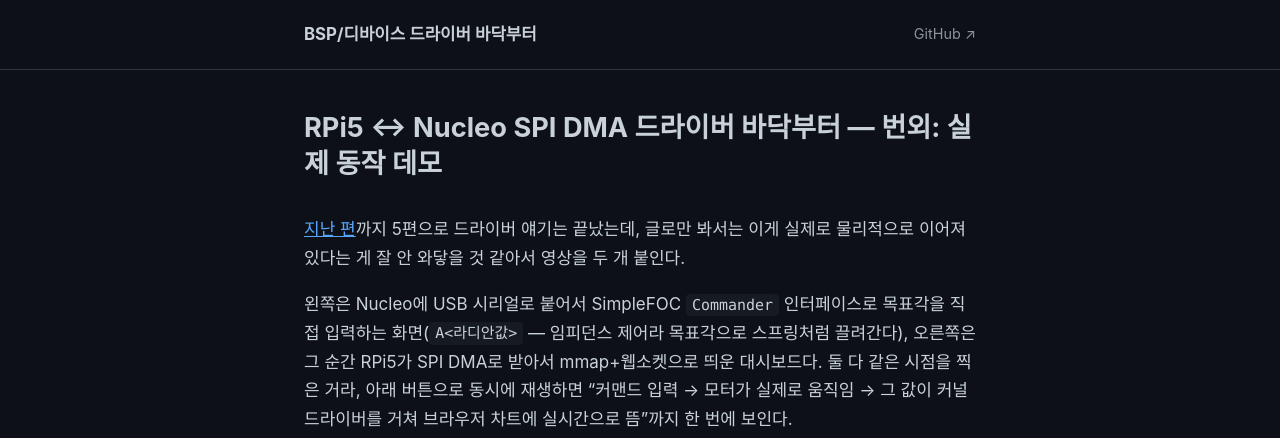
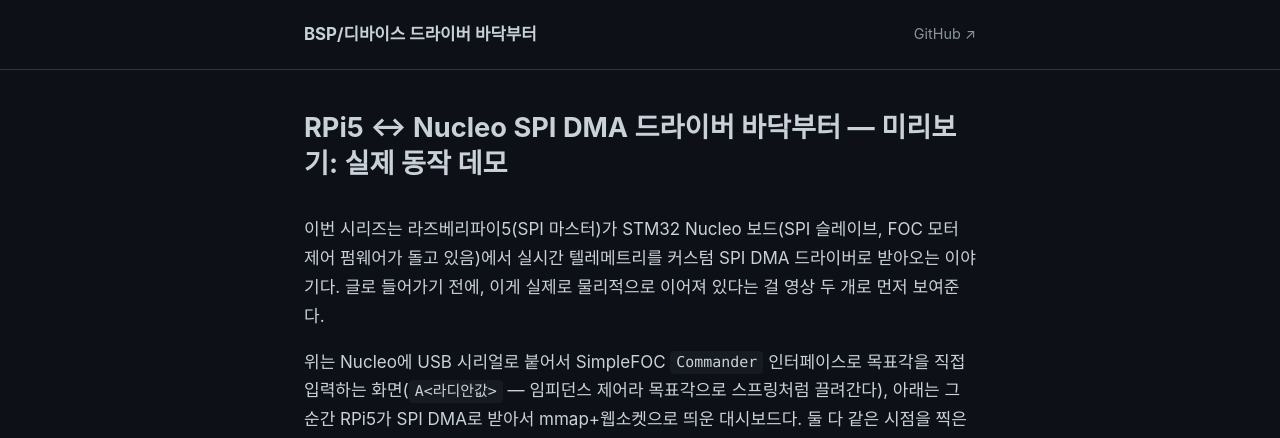
Before and after one commit to grapesgun67/grapesgun67.github.io, a Jekyll site: the page built from _posts/2026-07-17-lv2-demo.markdown, in a window 1280 px wide. Shown: the top 438 px of the page. Built offline with Jekyll 4.4.1, drawn with Linux system fonts in a browser that asks for light colours; some of the changed text lies outside the part shown.

Commit message:
Add Lv2 series opener with synced demo videos, stacked full-width - assets/videos/: motor-demo.mp4 (26M, 소리 있음), dashboard-demo.mp4 - (4.9M, 무음) — 원본 두 개(길이 다름, 합 72M)를 ffmpeg로 55.36초에  맞춰 자르고 인코딩 후 삭제 - assets/css/style.css: 데모 영상 위아래로 전체 폭 배치(기존 좌우 배치는 너무 작아 보여서 변경) + "같이 재생" 버튼 스타일 - _posts/2026-07-17-lv2-demo.markdown 신설(series: 2) — Lv2 시리즈의 기술적 설명(부트체인~eBPF) 전에 보여주는 예고편 형태로 배치(날짜를 다른 5편보다 앞당겨 챕터 2의 첫 글이 되게 함). 두 영상을 JS로 동시 재생/동시 반복 — 언뮤트 자동재생은 브라우저 정책상 불가능해서 버튼 클릭(사용자 제스처)으로 시작. 마지막에 부트체인 편으로 "다음 편" 연결

```diff
--- a/_posts/2026-07-23-lv2-demo.markdown
+++ b/_posts/2026-07-17-lv2-demo.markdown
@@ -1,18 +1,18 @@
 ---
 layout: post
-title: "RPi5 ↔ Nucleo SPI DMA 드라이버 바닥부터 — 번외: 실제 동작 데모"
-date: 2026-07-23 09:00:00 +0900
+title: "RPi5 ↔ Nucleo SPI DMA 드라이버 바닥부터 — 미리보기: 실제 동작 데모"
+date: 2026-07-17 09:00:00 +0900
 categories: driver linux-kernel demo
 series: 2
 description: "Nucleo 시리얼 커맨더로 모터를 직접 움직이는 영상과, 그 데이터가 SPI DMA를 타고 RPi5 웹 대시보드에 실시간으로 뜨는 영상 — 같이 재생해서 전체 파이프라인이 실제로 이어져 있다는 걸 보여준다."
 ---
 
-[지난 편]({% post_url 2026-07-22-lv2-ebpf-latency %})까지 5편으로 드라이버 얘기는 끝났는데,
-글로만 봐서는 이게 실제로 물리적으로 이어져 있다는 게 잘 안 와닿을 것 같아서 영상을 두 개
-붙인다.
+이번 시리즈는 라즈베리파이5(SPI 마스터)가 STM32 Nucleo 보드(SPI 슬레이브, FOC 모터 제어
+펌웨어가 돌고 있음)에서 실시간 텔레메트리를 커스텀 SPI DMA 드라이버로 받아오는 이야기다.
+글로 들어가기 전에, 이게 실제로 물리적으로 이어져 있다는 걸 영상 두 개로 먼저 보여준다.
 
-왼쪽은 Nucleo에 USB 시리얼로 붙어서 SimpleFOC `Commander` 인터페이스로 목표각을 직접
-입력하는 화면(`A<라디안값>` — 임피던스 제어라 목표각으로 스프링처럼 끌려간다), 오른쪽은
+위는 Nucleo에 USB 시리얼로 붙어서 SimpleFOC `Commander` 인터페이스로 목표각을 직접
+입력하는 화면(`A<라디안값>` — 임피던스 제어라 목표각으로 스프링처럼 끌려간다), 아래는
 그 순간 RPi5가 SPI DMA로 받아서 mmap+웹소켓으로 띄운 대시보드다. 둘 다 같은 시점을 찍은
 거라, 아래 버튼으로 동시에 재생하면 "커맨드 입력 → 모터가 실제로 움직임 → 그 값이 커널
 드라이버를 거쳐 브라우저 차트에 실시간으로 뜸"까지 한 번에 보인다.
@@ -58,3 +58,6 @@ description: "Nucleo 시리얼 커맨더로 모터를 직접 움직이는 영상
 
 두 영상 다 55초 남짓으로 길이를 맞춰뒀다 — "같이 재생" 누르면 같이 시작하고, 둘 다 끝나면
 자동으로 같이 처음부터 다시 돈다.
+
+다음 편부터 이 파이프라인을 부트로더부터 하나씩 쌓아올린다 — [다음 편: 부트체인, DT 매칭,
+SPI 브링업]({% post_url 2026-07-18-lv2-bootchain-bringup %}).
--- a/assets/css/style.css
+++ b/assets/css/style.css
@@ -114,14 +114,14 @@ main.wrap { padding-top: 40px; padding-bottom: 60px; min-height: 60vh; }
 .post-content ul, .post-content ol { padding-left: 1.4em; }
 .post-content strong { color: #fff; }
 
-/* demo videos (동시 재생) */
+/* demo videos (동시 재생, 위아래로 크게) */
 .demo-videos {
   display: flex;
-  gap: 16px;
-  flex-wrap: wrap;
+  flex-direction: column;
+  gap: 24px;
   margin: 24px 0 0;
 }
-.demo-video-item { flex: 1 1 260px; min-width: 0; }
+.demo-video-item { width: 100%; }
 .demo-video-item video {
   display: block;
   width: 100%;
```
